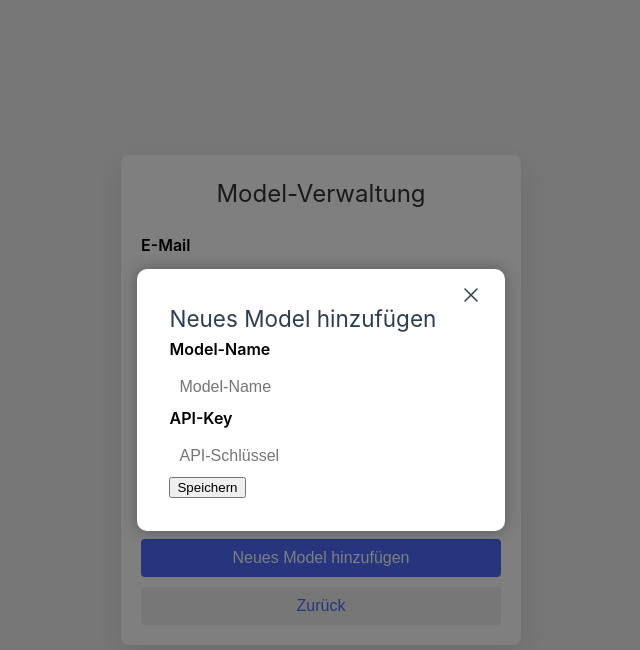
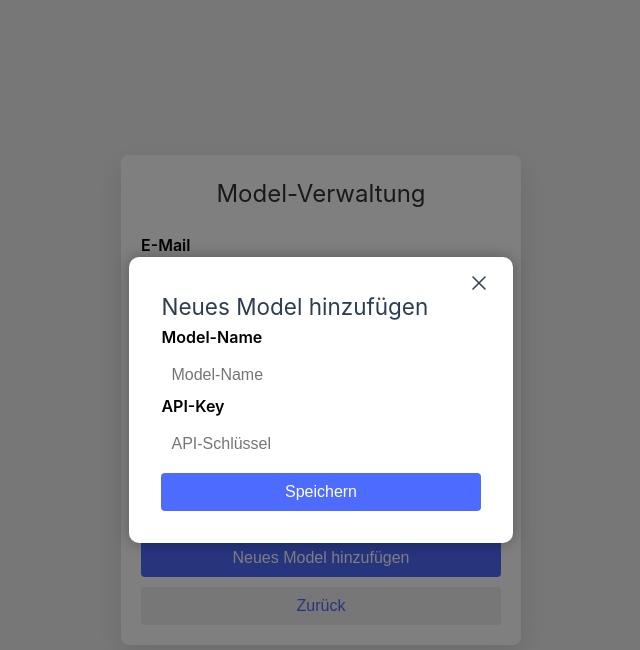
Before and after one commit to janikstucki/AI-Hub, a Vue app in the folder AI-Hub/: page /settings in a window 1280 px wide. Both pictures are taken after a click on the button "Neues Model hinzufügen". Shown: the top 650 px of the page, without its empty margins (319-959 px from the left). Built offline with nearby package versions, Linux system fonts and the light colour scheme.

Commit message:
Fix model title in Settings view; update "models list for accuracy and add ID to save button for better styling

```diff
--- a/AI-Hub/src/views/Settings.vue
+++ b/AI-Hub/src/views/Settings.vue
@@ -11,7 +11,7 @@ const newApiKey = ref("");
 
 const models = ref([
     {id: 1, title: "Chat-GPT", apiKey: "1231321"},
-    {id: 1, title: "Chat-GPT", apiKey: "fgfgf}"},
+    {id: 1, title: "Claude", apiKey: "fgfgf}"},
 ])
 
 function SaveModelTitle(chat, event) {
@@ -108,7 +108,7 @@ function handleCreateChat() {
     <label for="apikey">API-Key</label>
     <input type="text" id="apikey" v-model="newApiKey" placeholder="API-Schlüssel" />
 
-    <button @click="handleCreateChat">Speichern</button>
+    <button id="nwButton" @click="handleCreateChat">Speichern</button>
   </div>
 </div>
 </div>
```
